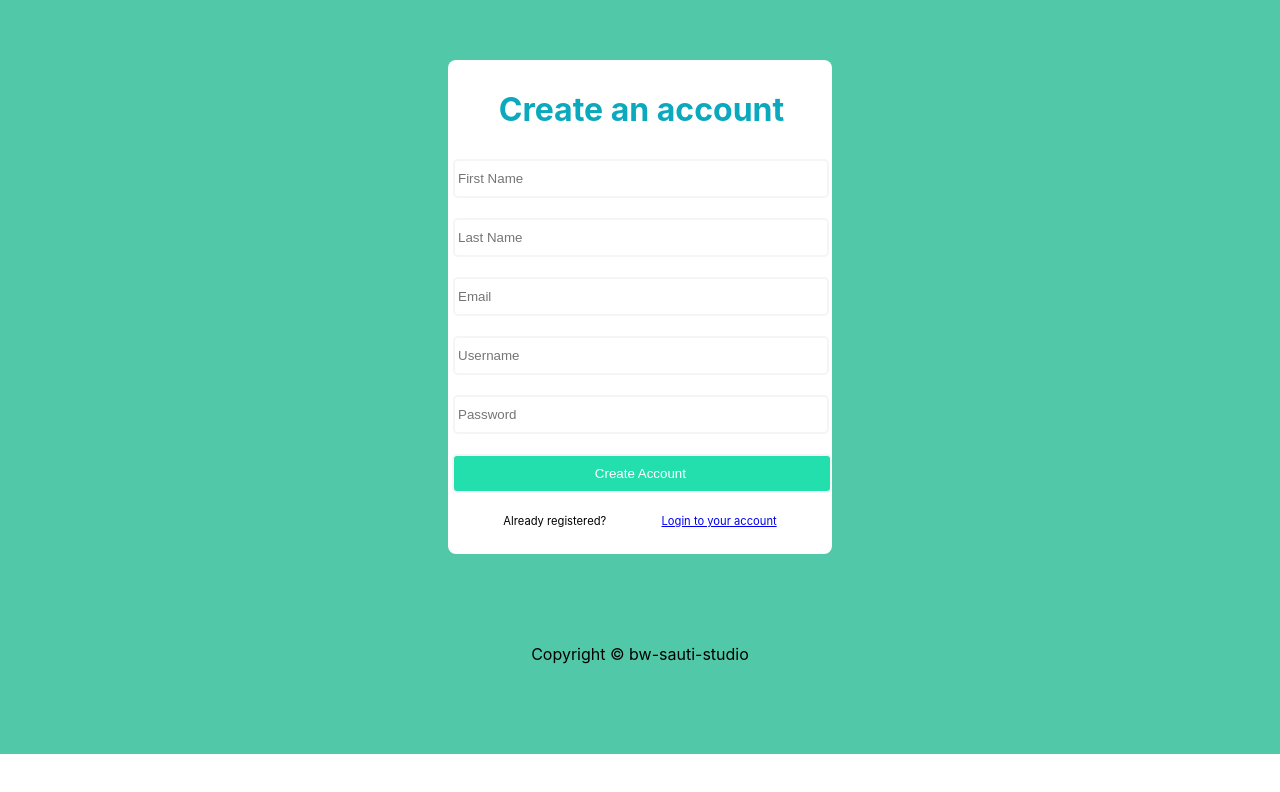
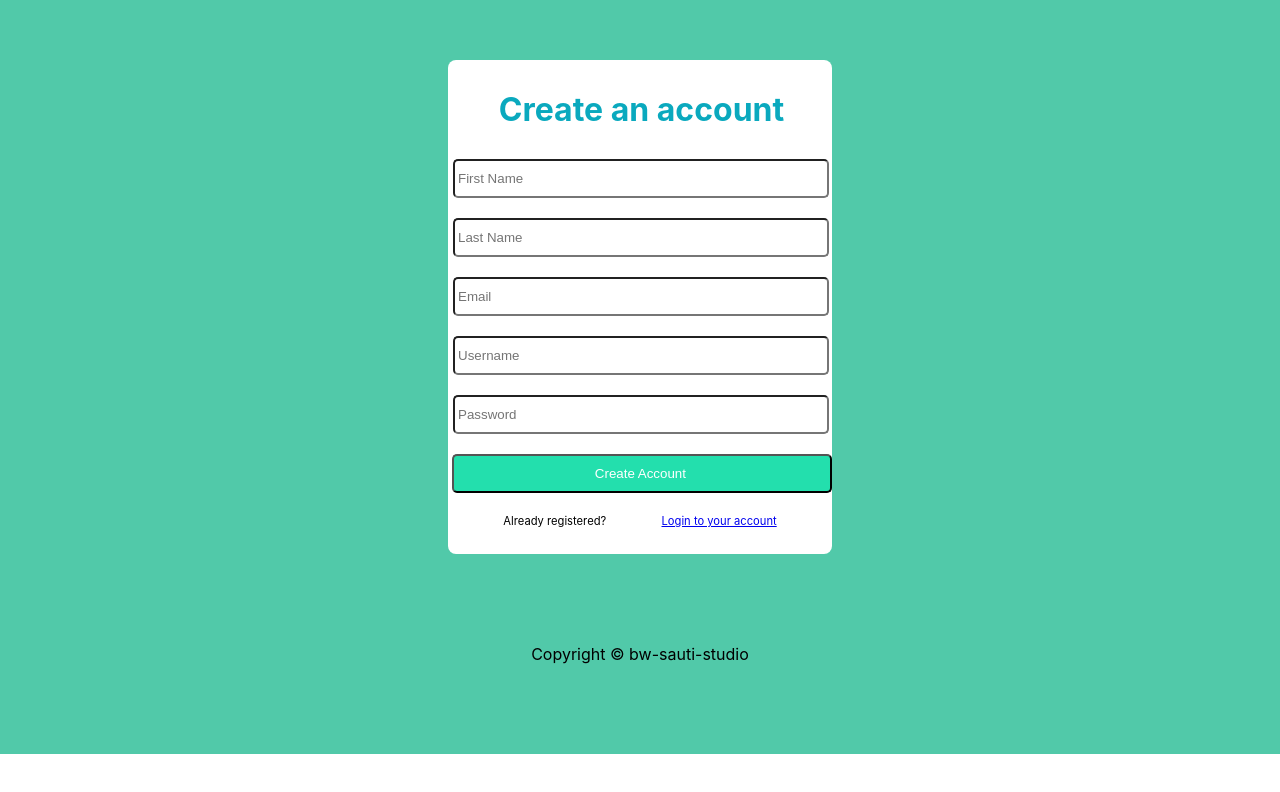
Before and after one commit to bwpt-sauti-studio/Front-end, a React (Create React App) app in the folder sauti-studio/: page / in a window 1280 px wide. Shown: the top 792 px of the page. Built offline with nearby package versions, Linux system fonts and the light colour scheme.

Commit message:
completed project

```diff
--- a/sauti-studio/src/App.css
+++ b/sauti-studio/src/App.css
@@ -16,6 +16,7 @@
   flex-direction: column;
   justify-content: space-evenly;
   /* border: 1px solid rgb(187,187,187); */
+  /* background: rgb(96,101,43); */
   background: rgb(255,255,255);
   margin-top: 25px;
   margin-left: 35%;
@@ -41,7 +42,7 @@ input, button{
   padding-top: 10px;
   padding-bottom: 10px;
   padding-left: 3px;
-  border: 2px solid whitesmoke;
+  /* border: 2px solid whitesmoke; */
   margin: 5px;
   margin-top: 10px;
   margin-bottom: 10px;
@@ -89,5 +90,10 @@ form{
   display: flex;
   justify-content: space-evenly;
 }
-
+.errors{
+  color: red;
+  font-size: .7rem;
+  /* text-align: center; */
+  margin-left: 15px;
+}
 /* SignUp page styling ends here */
--- a/sauti-studio/src/Components/SignUp.js
+++ b/sauti-studio/src/Components/SignUp.js
@@ -1,5 +1,5 @@
 
-import React, { useState } from "react";
+import React, { useState, useEffect } from "react";
 import '../Components/../App.css';
 import { withFormik, Form, Field } from "formik";
 import * as Yup from "yup";
@@ -7,10 +7,17 @@ import axios from "axios";
 
 
 // export default function SignUp() {
-  function SignUp(){
+const  SignUp = ({
+  values,
+  errors,
+  touched,
+  status
+}) => {
+  const [user, setUser] = useState([]);
+  useEffect(() => {
+    console.log('status has changed', status);
 
-
-
+  }, [status]);
     return (
 
       <div className="whole-page">
@@ -20,15 +27,36 @@ import axios from "axios";
           <h1 className="title"> Create an account </h1>
           <Form >
 
-            <Field type="text" name="first-name" placeholder="First Name" />
+            <Field id="firstname" type="text" name="firstname" placeholder="First Name" />
+            {touched.firstname &&
+              errors.firstname && (
+              <p className ="errors">{errors.firstname}</p>
+            )}
 
-            <Field type="text" name="last-name" placeholder="Last Name" />
+            <Field id="lastname" type="text" name="lastname" placeholder="Last Name" />
+            {touched.lastname &&
+              errors.lastname && (
+              <p className ="errors">{errors.lastname}</p>
+            )}
 
-            <Field type="email" name="email" placeholder="Email" />
+            <Field id="email" type="email" name="email" placeholder="Email" />
 
-            <Field type="text" name="username" placeholder="Username" />
+            {touched.email &&
+              errors.email && (
+              <p className ="errors">{errors.email}</p>
+            )}
 
-            <Field type="password" name="password" placeholder="Password" />
+            <Field id="username" type="text" name="username" placeholder="Username" />
+            {touched.username &&
+              errors.username && (
+              <p className ="errors">{errors.username}</p>
+            )}
+
+            <Field id="password" type="password" name="password" placeholder="Password" />
+            {touched.password &&
+              errors.password && (
+              <p className ="errors">{errors.password}</p>
+            )}
 
             <button type="submit">Create Account </button>
 
@@ -48,8 +76,10 @@ import axios from "axios";
     );
 }
 const FormikSignUp = withFormik({
-  mapPropsToValues({ email, username, password }) {
+  mapPropsToValues({firstname, lastname, email, username, password }) {
     return {
+      firstname: firstname || "",
+      lastname: lastname || "",
       email: email || "",
       username: username || "",
       password: password || ""
@@ -59,6 +89,9 @@ const FormikSignUp = withFormik({
 
 
   validationSchema: Yup.object().shape({
+    firstname: Yup.string("First name must be a string").required("First Name is a required field"),
+
+     lastname: Yup.string("Last name must be a string").required("Last name is a required field"),
     email: Yup.string()
       .email("Email not valid")
       .required("Email is required"),
@@ -66,36 +99,27 @@ const FormikSignUp = withFormik({
       .required()
       .min(6),
     password: Yup.string()
-      .min(16, "Password must be 16 characters or longer")
+      .min(8, "Password must be 12 characters or longer")
       .required("Password is required")
   }),
 
-  handleSubmit(values, { resetForm, setErrors, setSubmitting }) {
-    if (values.email === "alreadytaken@atb.dev") {
-      setErrors({ email: "That email is already taken" });
-    } else {
+  // handleSubmit(values, formikBag, { resetForm, setErrors, setSubmitting }) {
+  handleSubmit(values, { setStatus } ) {
+    console.log("submitting", values);
       axios
-        .post("'https://build-iv-sauti-studio.herokuapp.com/signup")
+        .post("https://build-iv-sauti-studio.herokuapp.com/sigup")
 
         .then(res => {
-          console.log(res);
-          resetForm();
-          setSubmitting(false);
+          console.log("Success:", res);
+          setStatus(res.data);
+          // resetForm();
+          // setSubmitting(false);
         })
         .catch(err => {
           console.log(err);
-          setSubmitting(false);
+          // setSubmitting(false);
         });
     }
-  }
 
 })(SignUp);
 export default FormikSignUp;
-
-//  const [credentials, setCredentials] = useState({ username: '', password: ''});
-
-//     const login = e => {
-//         e.preventDefault();
-//         axiosWithAuth()
-//         .post('https://build-iv-sauti-studio.herokuapp.com/login', credentials)
-//         .then(res => {
```
